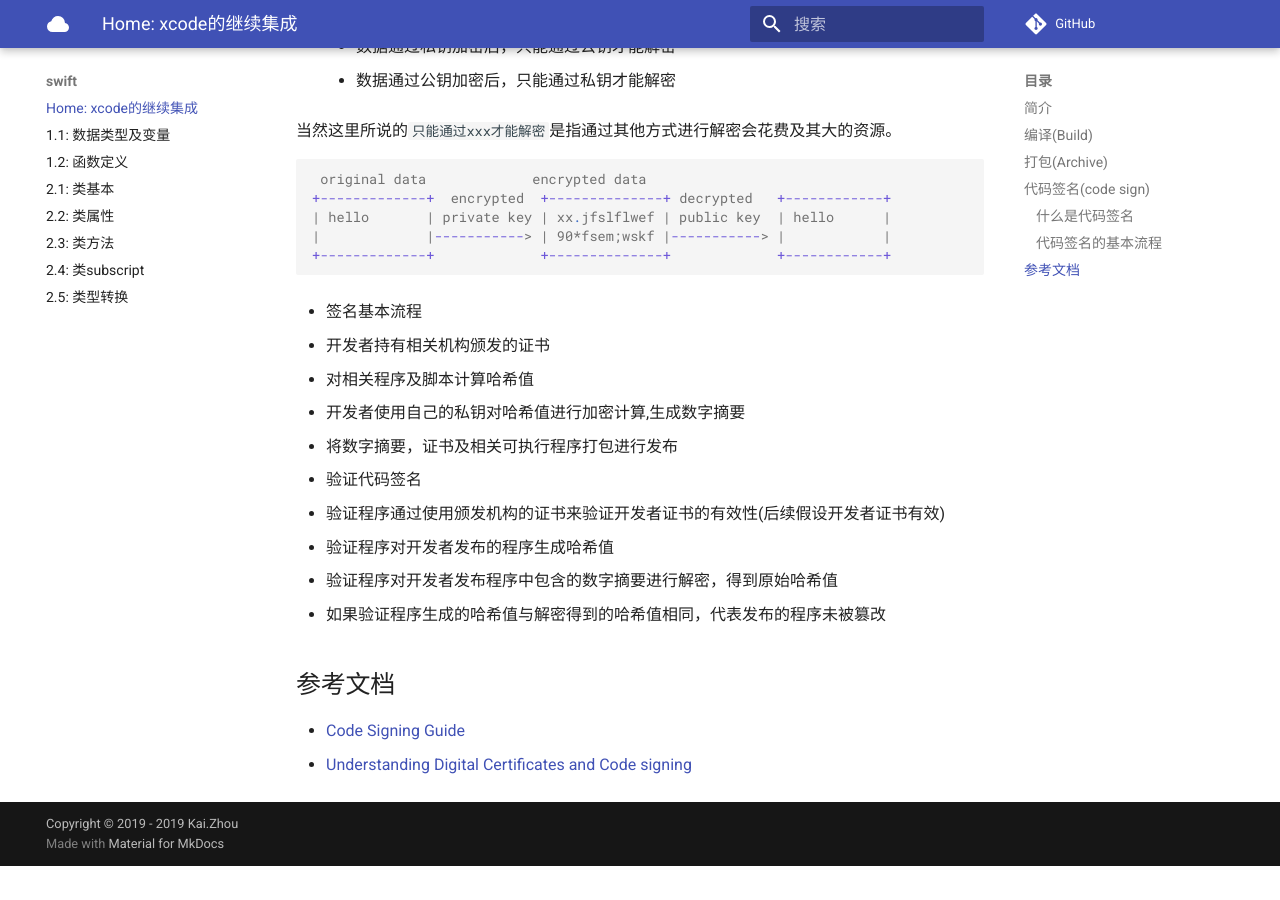
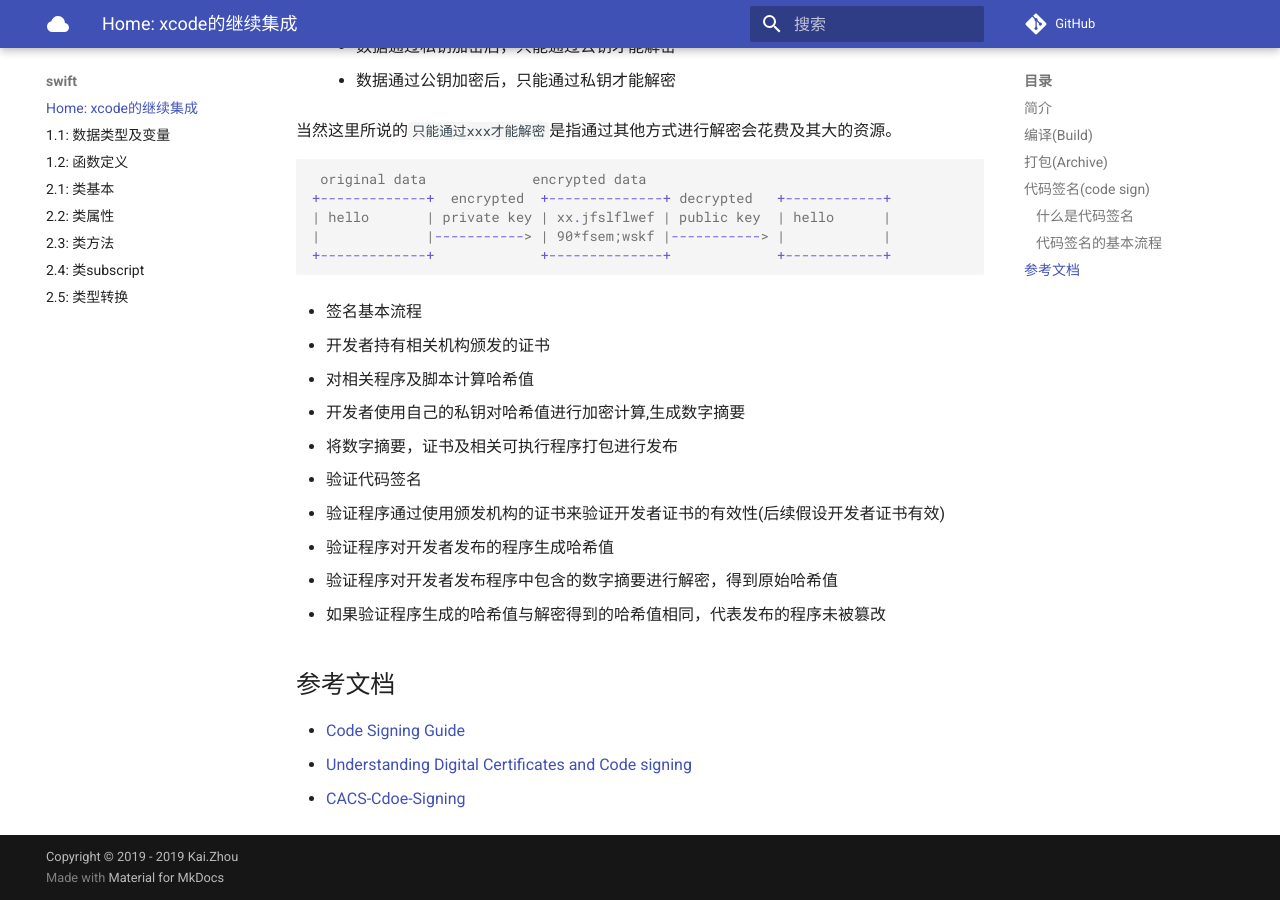
Before and after one commit to zhoukaidev/ks_blog, an MkDocs documentation site: the page built from docs/swift/build.md, in a window 1280 px wide and 900 px high, scrolled down 2843 px. Built offline with MkDocs 1.6.1 and Material for MkDocs 9.7.7, drawn with Linux system fonts in a browser that asks for light colours; comment, search, counter and statistics services are not loaded; before the commit the page ends 3709 px from its top, so only the background shows below that.

Commit message:
Update reference manual of build.md

```diff
--- a/docs/swift/build.md
+++ b/docs/swift/build.md
@@ -144,3 +144,4 @@ $ xcodebuild -exportArchive -archivePath myArchive.xcarchive\
 
 * [Code Signing Guide](https://developer.apple.com/library/archive/documentation/Security/Conceptual/CodeSigningGuide/Procedures/Procedures.html)
 * [Understanding Digital Certificates and Code signing](https://www.oracle.com/technetwork/java/javase/documentation/digitalcerts-codesigning-4312830.html)
+* [CACS-Cdoe-Signing](https://casecurity.org/wp-content/uploads/2016/12/CASC-Code-Signing.pdf)
```
